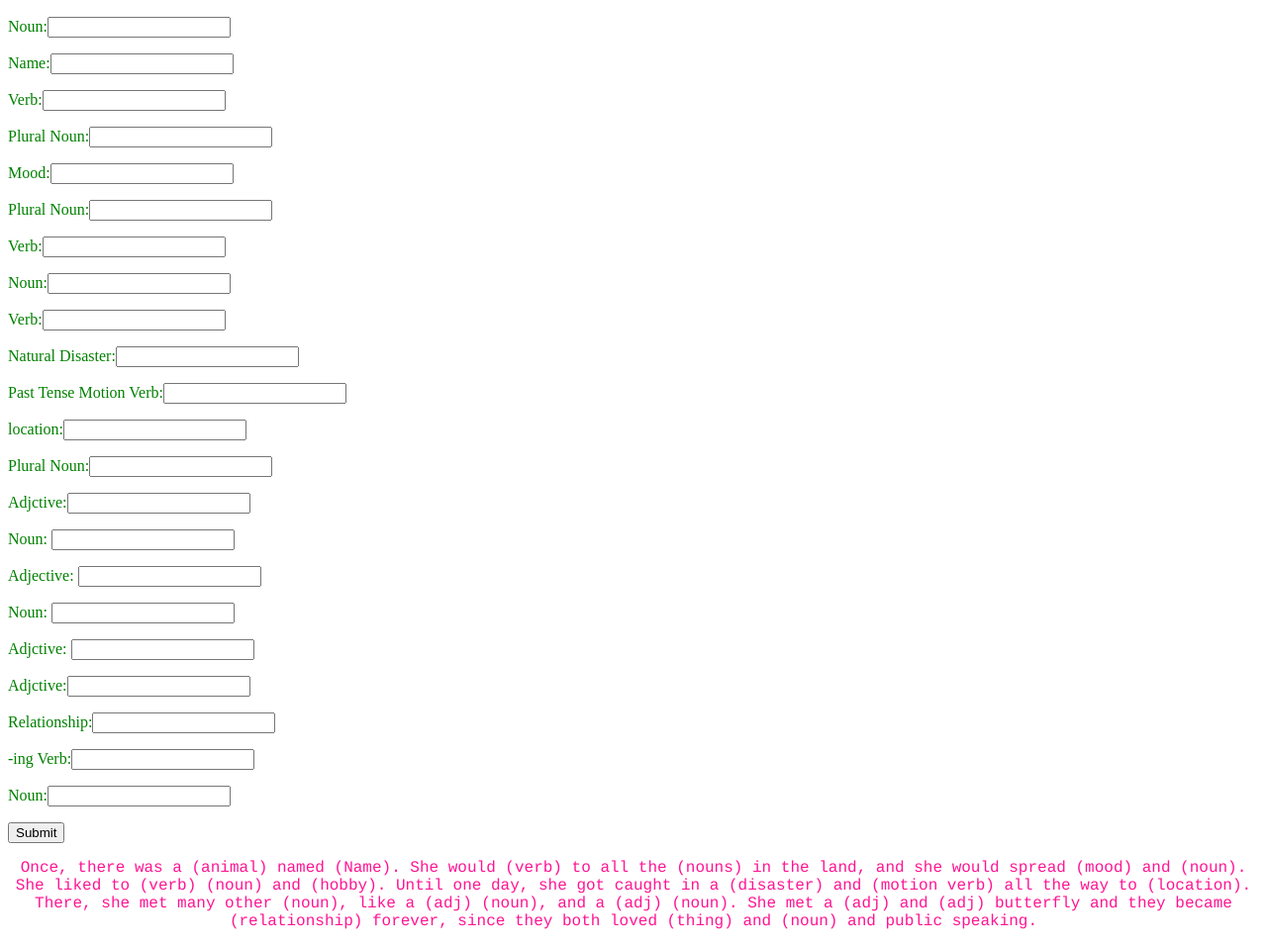
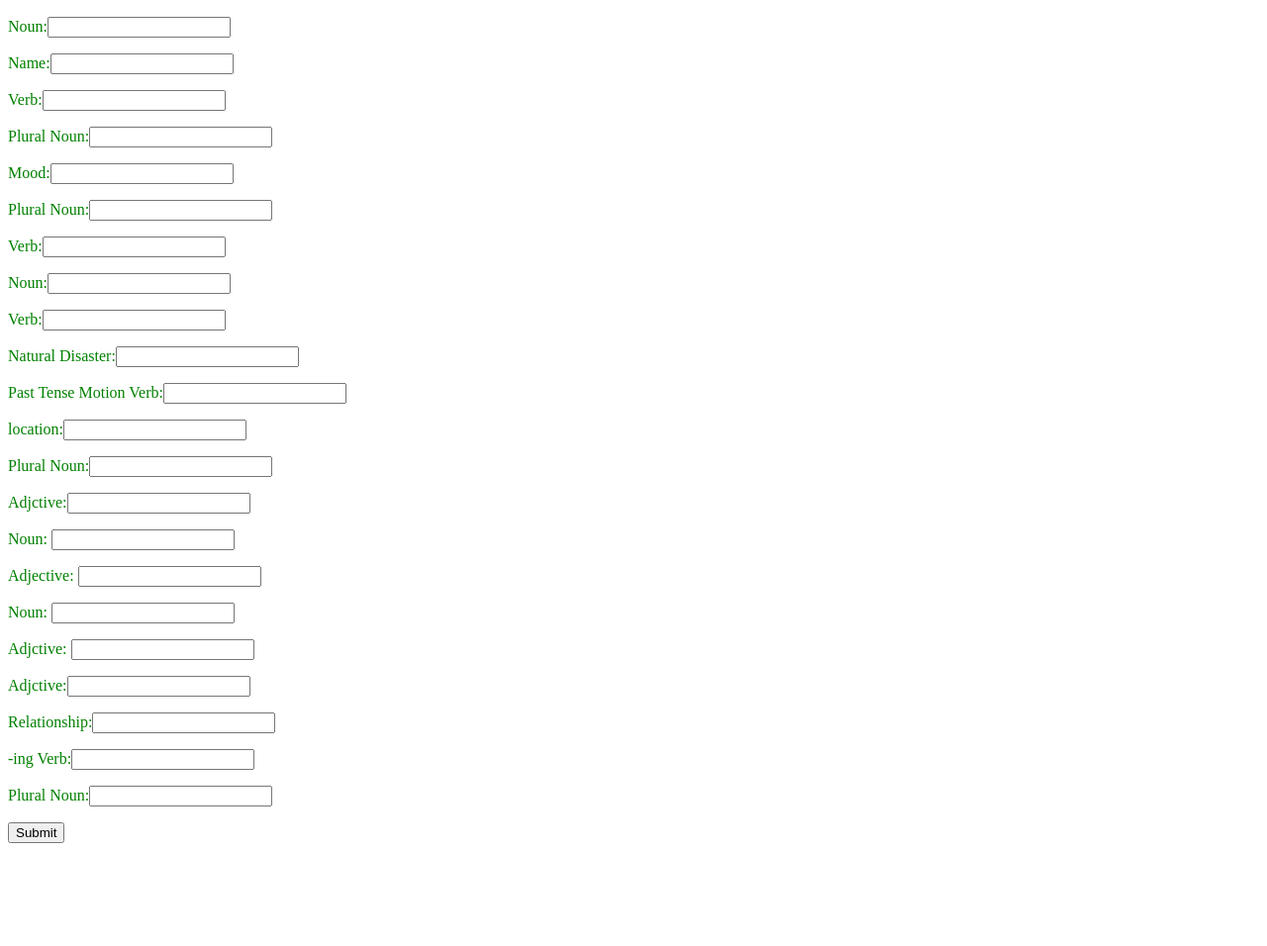
Before and after one commit to EliseValentine17/WebDevlopment, a website: page madlibs/index.html in a window 1280 px wide. Shown: the part 110-1066 px from the top of the page at 99% size. After the commit the page ends 970 px from the top, so only its background shows below. Drawn offline with Linux system fonts and the light colour scheme.

Commit message:
More CSS

```diff
--- a/madlibs/index.html
+++ b/madlibs/index.html
@@ -6,7 +6,7 @@
 </head>
 <body>
 <h1>Madlibs</h1>
-<div id=" entry">
+<div id="libs">
     <h2>Test Page</h2>
     <p class="inputs">Noun:<input type="text" id="animalInput"></p>
     <p class="inputs">Name:<input type="text" id="nameInput"></p>
@@ -29,28 +29,36 @@
     <p class="inputs">Adjctive:<input type="text" id="adj2Input"></p>
     <p class="inputs">Relationship:<input type="text" id="relationInput"></p>
     <p class="inputs">-ing Verb:<input type="text" id="thingInput"></p>
-    <p class="inputs">Noun:<input type="text" id="rainbowInput"></p>
+    <p class="inputs"> Plural Noun:<input type="text" id="rainbowInput"></p>
     <button onclick="madlibs()">Submit</button>
 
 
 </div>
-<div id="results">
+<div id="wholetext" >
 
-    <p style="color:deeppink; font-family: courier; text-align: center">Once, there was a <span id="animalOut">(animal)</span>
-        named <span id="NameOut">(Name)</span>.
-        She would <span id="actionOut">(verb)</span> to all the
-        <span id="plantOut">(nouns)</span> in the land, and she would spread <span id="moodOut">(mood)</span> and
-        <span id="joyOut">(noun)</span>.
-        She liked to <span id="readOut"> (verb) </span>
-        <span id="booksOut">(noun)</span> and <span id="hobbyOut">(hobby)</span>. Until one day, she got caught in a
-        <span id= "disasterOut">(disaster)</span> and <span id= "motionOut"> (motion verb) </span> all the way to
-        <span id="locationOut">(location)</span>. There, she met many other <span id= "friendsOut">(noun)</span>,
-        like a <span id="adj1Out">(adj)</span> <span id= "friend1Out">(noun)</span>,
-        and a <span id= "greenfriendOut">(adj)</span> <span id= "friend2Out">(noun)</span>.
-
-        She met a <span id="adjpinkOut">(adj)</span> and <span id="adj2Out">(adj)</span> butterfly and they became
-        <span id="relationOut">(relationship) </span> forever,
-        since they both loved <span id="thingOut">(thing)</span> and <span id="rainbowOut">(noun)</span> and public speaking.</p>
+    <p  style="color:deeppink; font-family: courier; text-align: center">Once, there was a
+        <span class="outputs" id="animalOut">(animal)</span> named
+        <span class="outputs" id="NameOut">(Name)</span>. She would
+        <span class="outputs" id="actionOut">(verb)</span> to all the
+        <span class="outputs" id="plantOut">(nouns)</span> in the land, and she would spread
+        <span class="outputs" id="moodOut">(mood)</span> and
+        <span class="outputs" id="joyOut">(noun)</span>. She liked to
+        <span class="outputs" id="readOut"> (verb) </span>
+        <span class="outputs" id="booksOut">(noun)</span> and
+        <span class="outputs" id="hobbyOut">(hobby)</span>. Until one day, she got caught in a
+        <span class="outputs" id= "disasterOut">(disaster)</span> and
+        <span class="outputs" id= "motionOut"> (motion verb) </span> all the way to
+        <span class="outputs" id="locationOut">(location)</span>. There, she met many other
+        <span class="outputs" id= "friendsOut">(noun)</span>, like a
+        <span class="outputs" id="adj1Out">(adj)</span>
+        <span id= "friend1Out">(noun)</span>, and a
+        <span class="outputs" id= "greenfriendOut">(adj)</span>
+        <span id= "friend2Out">(noun)</span>. She met a
+        <span id="adjpinkOut">(adj)</span> and
+        <span id="adj2Out">(adj)</span> butterfly, and they became
+        <span id="relationOut">(relationship) </span> forever, since they both loved
+        <span id="thingOut">(thing)</span> and
+        <span id="rainbowOut">(noun)</span> and public speaking.</p>
 </div>
 </body>
 <style>
@@ -62,10 +70,24 @@
         color:green;
         font-family: Rockwell;
     }
+    #wholetext{
+        display: none;
+    }
+    span.outputs{
+        color:blue;
+        font-size:large;
+    }
 </style>
 
 <script>
+    if(animalInput.value.text == text){
+
+
     function madlibs() {
+
+
+
+
 
         let animalInput = document.getElementById("animalInput");
         document.getElementById("animalOut").innerHTML = animalInput.value;
@@ -133,6 +155,10 @@
         let rainbowInput = document.getElementById("rainbowInput");
         document.getElementById("rainbowOut").innerHTML = rainbowInput.value;
 
+
+            document.getElementById("wholetext").style.display="block";
+            document.getElementById("libs").style.display="none";
     }
+        }
 </script>
 </html>
```
